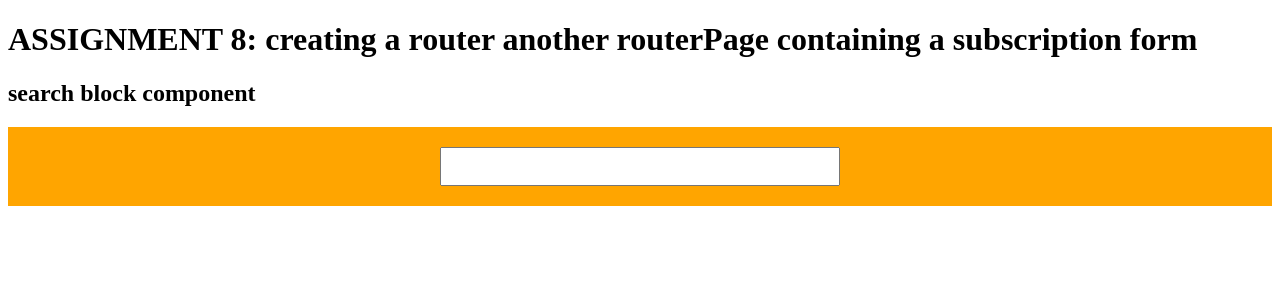
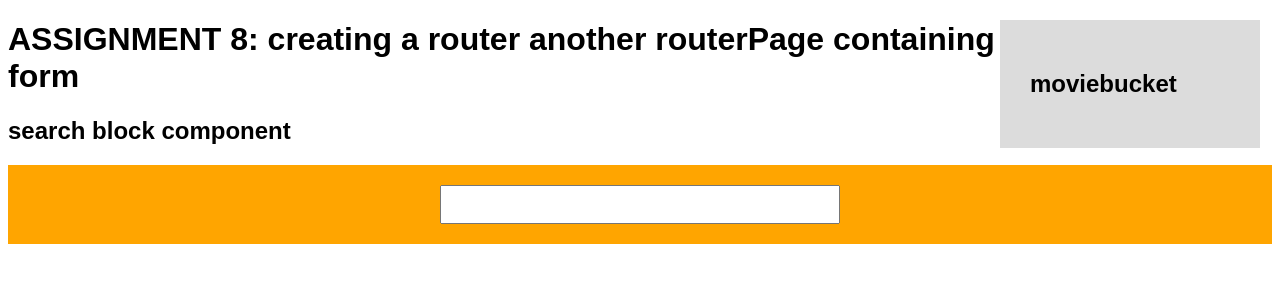
Before and after one commit to groot813/angular2-assignments, an Angular app: page / in a window 1280 px wide. Shown: the top 300 px of the page. Built offline with nearby package versions, Linux system fonts and the light colour scheme.

Commit message:
added styling

```diff
--- /dev/null
+++ b/src/app/app.component.scss
@@ -0,0 +1,3 @@
+body {
+  font-family: Calibri, Candara, Segoe, "Segoe UI", Optima, Arial, sans-serif;
+}
--- a/src/app/app.component.ts
+++ b/src/app/app.component.ts
@@ -4,7 +4,7 @@ import {MovieService} from "./services/movie-service/movie-service.service";
 @Component({
   selector: 'moviemanager-root',
   templateUrl: './app.component.html',
-  styleUrls: ['./app.component.sass'],
+  styleUrls: ['app.component.scss'],
   providers: [MovieService]
 })
 export class AppComponent {
--- a/src/app/components/moviemanager-movie-bucket/moviemanager-movie-bucket.component.css
+++ /dev/null
@@ -1,3 +0,0 @@
-/*
-TODO: add styling
-*/
--- a/src/app/components/moviemanager-movie-bucket/moviemanager-movie-bucket.component.html
+++ b/src/app/components/moviemanager-movie-bucket/moviemanager-movie-bucket.component.html
@@ -1,7 +1,10 @@
-<ul class="moviemanager-bucket-list">
+<div class="moviemanager-bucket-list">
+    <h2>moviebucket</h2>
+    <ul>
         <li *ngFor="let item of bucketItems; let i = index;">
             <span class="title">{{item.title}}</span>
             <img [src]="item.imageUrl">
             <span class="cross-button" (click)="emitItem(item, i)">X</span>
         </li>
     </ul>
+</div>
--- /dev/null
+++ b/src/app/components/moviemanager-movie-bucket/moviemanager-movie-bucket.component.scss
@@ -0,0 +1,40 @@
+.moviemanager-bucket-list {
+    background-color: gainsboro;
+    width: 200px;
+    padding: 30px;
+    position: fixed;
+    right: 20px;
+    top: 20px;
+
+    ul {
+        list-style: none;
+        margin: 0px;
+        padding: 0px;
+
+        li {
+            display: block;
+            width: 100%;
+            height: 100px;
+        }
+    }
+
+    span {
+        display: block;
+        float: left;
+    }
+
+    .title {
+        width: 60%;
+    }
+
+    img {
+        float: left;
+        width: 20%;
+    }
+
+    .cross-button {
+        text-align: right;
+        width: 20%;
+    }
+
+}
--- a/src/app/components/moviemanager-movie-bucket/moviemanager-movie-bucket.component.ts
+++ b/src/app/components/moviemanager-movie-bucket/moviemanager-movie-bucket.component.ts
@@ -5,7 +5,7 @@ import {IMovieItem} from "../../interfaces/IMovieItem";
 @Component({
     selector: 'moviemanager-movie-bucket',
     templateUrl: './moviemanager-movie-bucket.component.html',
-    styleUrls: ['./moviemanager-movie-bucket.component.css']
+    styleUrls: ['moviemanager-movie-bucket.component.scss']
 })
 export class MoviemanagerMovieBucketComponent implements OnInit {
 
--- a/src/app/components/moviemanager-movie-list/moviemanager-movie-list.component.scss
+++ b/src/app/components/moviemanager-movie-list/moviemanager-movie-list.component.scss
@@ -5,6 +5,7 @@ ul {
   li {
     padding: 20px;
     width: 20%;
+    height: 600px;
     span {
       display: block;
     }
--- a/src/styles.css
+++ b/src/styles.css
@@ -1 +1,3 @@
-/* You can add global styles to this file, and also import other style files */
+body {
+    font-family: Arial, sans-serif;
+}
--- a/src/styles.sass
+++ /dev/null
@@ -1 +0,0 @@
-/* You can add global styles to this file, and also import other style files */
--- /dev/null
+++ b/src/styles.scss
@@ -0,0 +1,3 @@
+body {
+  font-family: Arial, sans-serif;
+}
```
Also changed, not shown: src/app/app.component.sass (deleted). Lines whose indentation alone changed are shown as unchanged.
